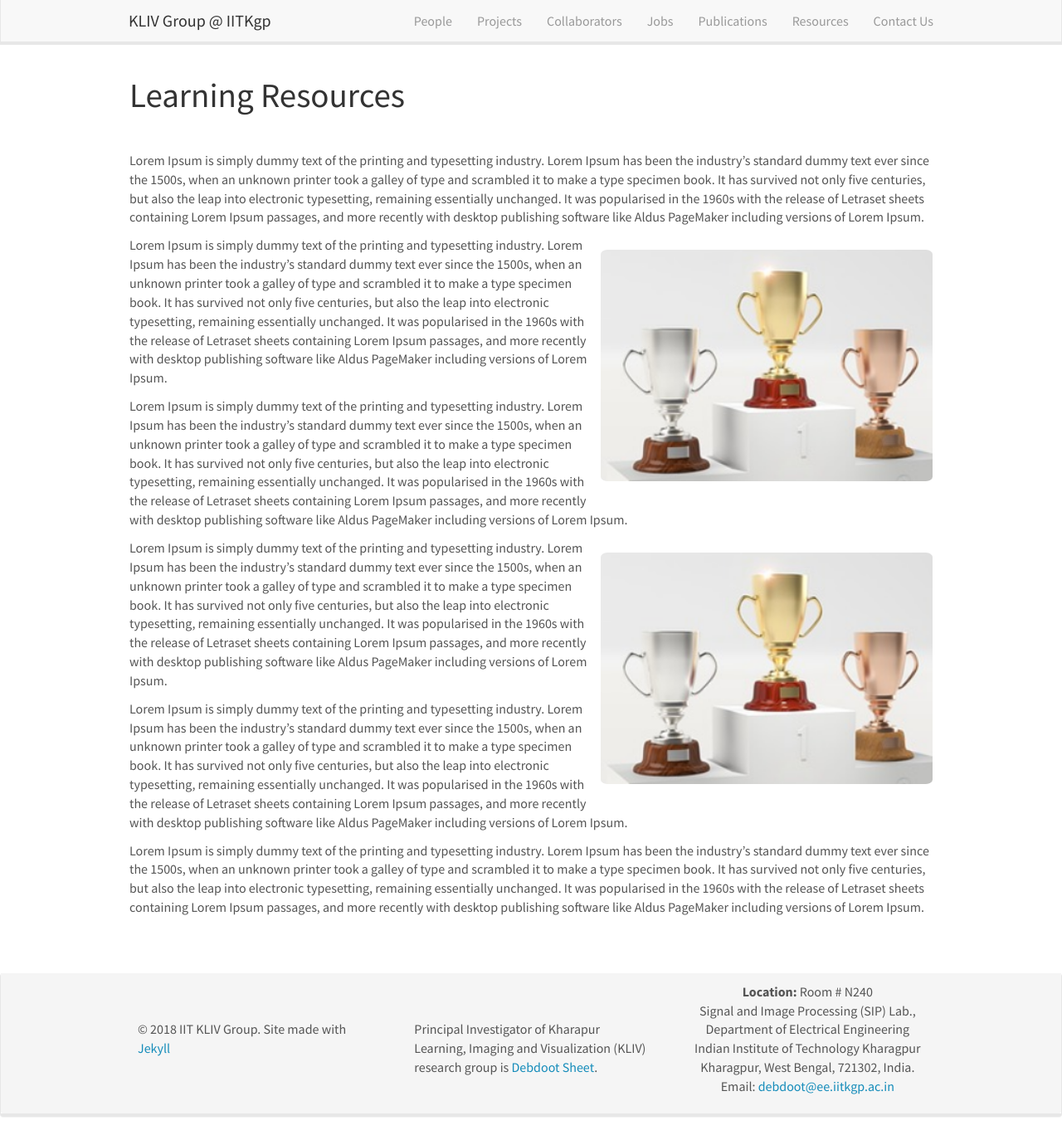
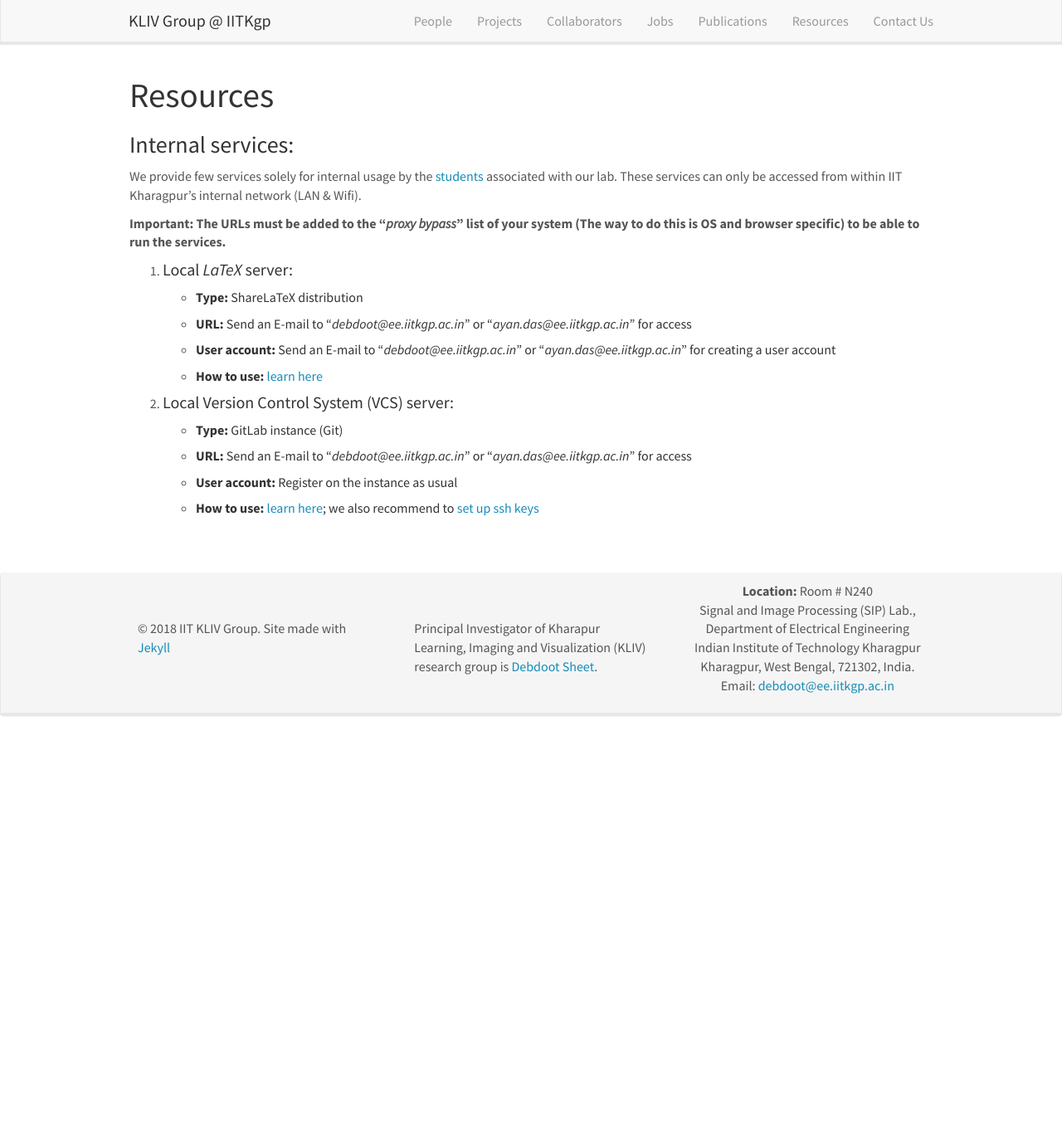
Before and after one commit to iitkliv/tempsite, a Jekyll site: the page built from _pages/resources.md, in a window 1280 px wide and 1368 px high. Shown: the whole window at 83% size. Built offline with Jekyll 4.4.1, drawn with Linux system fonts in a browser that asks for light colours; nearby versions of some CDN libraries.

Commit message:
internal services listed in resources page

```diff
--- a/_pages/resources.md
+++ b/_pages/resources.md
@@ -6,24 +6,24 @@ sitemap: false
 permalink: /resources/
 ---
 
-# Learning Resources
+# Resources
 
-<br>
+### Internal services:
 
-Lorem Ipsum is simply dummy text of the printing and typesetting industry. Lorem Ipsum has been the industry's standard dummy text ever since the 1500s, when an unknown printer took a galley of type and scrambled it to make a type specimen book. It has survived not only five centuries, but also the leap into electronic typesetting, remaining essentially unchanged. It was popularised in the 1960s with the release of Letraset sheets containing Lorem Ipsum passages, and more recently with desktop publishing software like Aldus PageMaker including versions of Lorem Ipsum.
+We provide few services solely for internal usage by the [students]({{ site.url }}{{ site.baseurl }}/people/) associated with our lab. These services can only be accessed from within IIT Kharagpur's internal network (LAN & Wifi).
 
-![]({{ site.url }}{{ site.baseurl }}/images/respic/random.jpg){: style="width: 400px; float: right; border: 10px"}
+**Important: The URLs must be added to the "*proxy bypass*" list of your system (The way to do this is OS and browser specific) to be able to run the services.**
 
-Lorem Ipsum is simply dummy text of the printing and typesetting industry. Lorem Ipsum has been the industry's standard dummy text ever since the 1500s, when an unknown printer took a galley of type and scrambled it to make a type specimen book. It has survived not only five centuries, but also the leap into electronic typesetting, remaining essentially unchanged. It was popularised in the 1960s with the release of Letraset sheets containing Lorem Ipsum passages, and more recently with desktop publishing software like Aldus PageMaker including versions of Lorem Ipsum.
+1. #### Local *LaTeX* server:
+	* ##### **Type:** ShareLaTeX distribution
+	* ##### **URL:** Send an E-mail to "*debdoot@ee.iitkgp.ac.in*" or "*ayan.das@ee.iitkgp.ac.in*" for access
+	* ##### **User account:** Send an E-mail to "*debdoot@ee.iitkgp.ac.in*" or "*ayan.das@ee.iitkgp.ac.in*" for creating a user account
+	* ##### **How to use:** [learn here](https://www.youtube.com/watch?v=iWlc5ufcsdk)
 
-Lorem Ipsum is simply dummy text of the printing and typesetting industry. Lorem Ipsum has been the industry's standard dummy text ever since the 1500s, when an unknown printer took a galley of type and scrambled it to make a type specimen book. It has survived not only five centuries, but also the leap into electronic typesetting, remaining essentially unchanged. It was popularised in the 1960s with the release of Letraset sheets containing Lorem Ipsum passages, and more recently with desktop publishing software like Aldus PageMaker including versions of Lorem Ipsum.
+2. #### Local Version Control System (VCS) server:
+	* ##### **Type:** GitLab instance (Git)
+	* ##### **URL:** Send an E-mail to "*debdoot@ee.iitkgp.ac.in*" or "*ayan.das@ee.iitkgp.ac.in*" for access
+	* ##### **User account:** Register on the instance as usual
+	* ##### **How to use:** [learn here](https://www.youtube.com/watch?v=enMumwvLAug); we also recommend to [set up ssh keys](https://docs.gitlab.com/ce/ssh/)
 
-![]({{ site.url }}{{ site.baseurl }}/images/respic/random2.jpg){: style="width: 400px; float: right; border: 10px"}
-
-Lorem Ipsum is simply dummy text of the printing and typesetting industry. Lorem Ipsum has been the industry's standard dummy text ever since the 1500s, when an unknown printer took a galley of type and scrambled it to make a type specimen book. It has survived not only five centuries, but also the leap into electronic typesetting, remaining essentially unchanged. It was popularised in the 1960s with the release of Letraset sheets containing Lorem Ipsum passages, and more recently with desktop publishing software like Aldus PageMaker including versions of Lorem Ipsum.
-
-Lorem Ipsum is simply dummy text of the printing and typesetting industry. Lorem Ipsum has been the industry's standard dummy text ever since the 1500s, when an unknown printer took a galley of type and scrambled it to make a type specimen book. It has survived not only five centuries, but also the leap into electronic typesetting, remaining essentially unchanged. It was popularised in the 1960s with the release of Letraset sheets containing Lorem Ipsum passages, and more recently with desktop publishing software like Aldus PageMaker including versions of Lorem Ipsum.
-
-Lorem Ipsum is simply dummy text of the printing and typesetting industry. Lorem Ipsum has been the industry's standard dummy text ever since the 1500s, when an unknown printer took a galley of type and scrambled it to make a type specimen book. It has survived not only five centuries, but also the leap into electronic typesetting, remaining essentially unchanged. It was popularised in the 1960s with the release of Letraset sheets containing Lorem Ipsum passages, and more recently with desktop publishing software like Aldus PageMaker including versions of Lorem Ipsum.
-
-<br> <br>
+<br /> <br />
```
